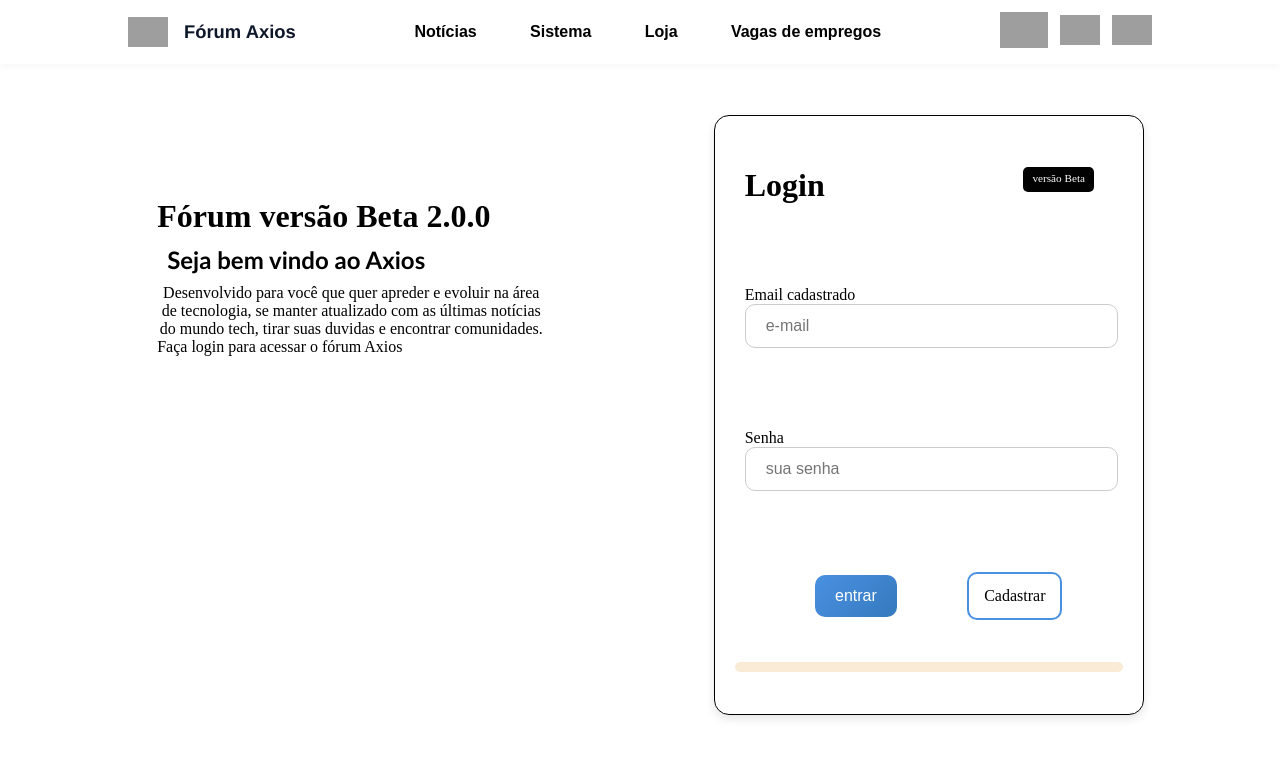
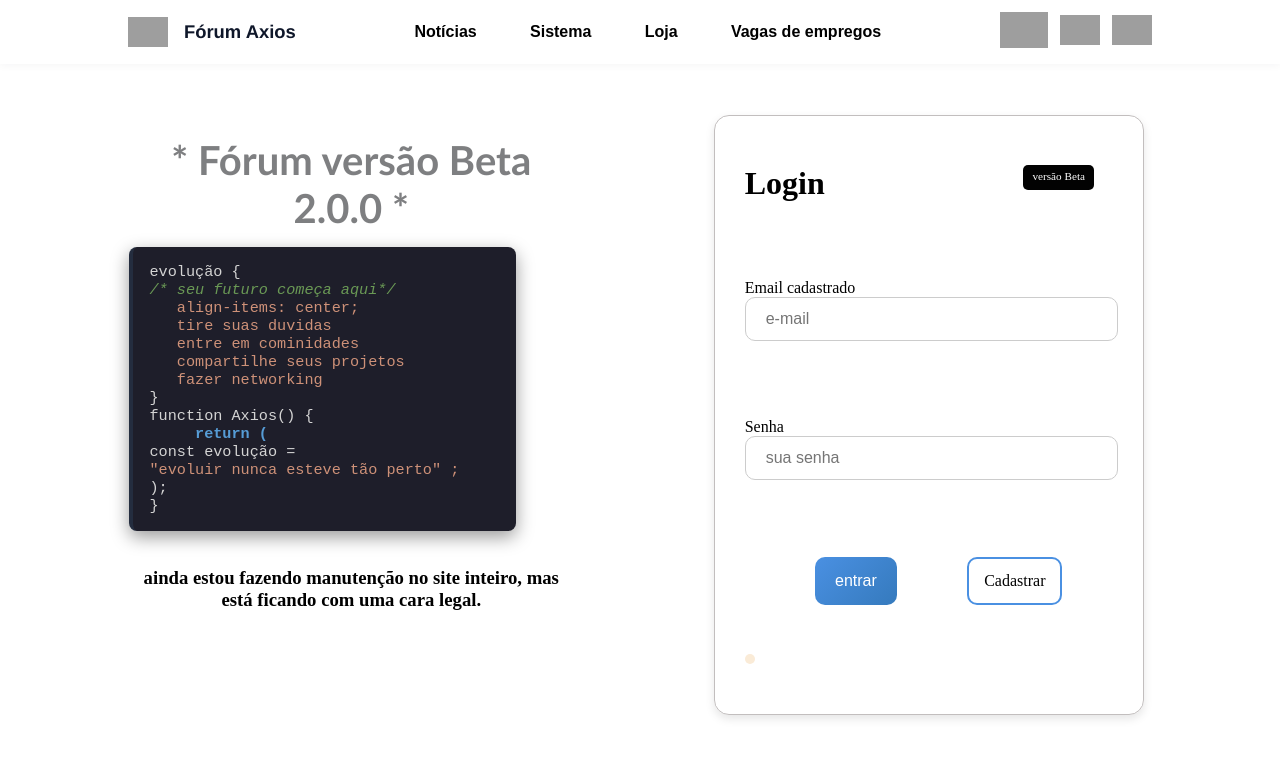
Before and after one commit to ronaldoreemias/front, a React (Vite) app: page / in a window 1280 px wide. Shown: the top 758 px of the page. Built offline with nearby package versions, Linux system fonts and the light colour scheme; grey boxes are pictures that could not be loaded.

Commit message:
upgred: style new login

```diff
--- a/src/page/Loja/Loja.module.css
+++ b/src/page/Loja/Loja.module.css
@@ -34,9 +34,47 @@
   flex-direction: column;
   justify-content: start;
   align-items: start;
-  width: 70%;
-  height: 70%;
+  width: 80%;
+  height: 90%;
 }
+
+.texto h1{
+  font-family: 'Gill Sans', 'Gill Sans MT', Calibri, 'Trebuchet MS', sans-serif;
+  font-size: 2.5rem;
+  margin-bottom: 15px;
+  color: #3b3d3fa8;
+}
+
+
+.codeBlock{
+  display: flex;
+  flex-direction: column;
+  width: 79%;
+  background: #1e1e2a; /* VSCode-like editor background */
+  color: #d4d4d4;
+  font-family: 'Fira Code', 'Courier New', monospace;
+  font-size: 0.95rem;
+  padding: 16px;
+  border-radius: 8px;
+  box-shadow: 0 6px 18px rgba(0,0,0,0.4);
+  white-space: pre;
+  border-left: 4px solid rgba(86, 156, 214, 0.12);
+}
+
+
+.codeBlock code {
+  display: flex;
+  flex-direction: column;
+  text-align: start;
+}
+
+.codeBlock .num { color: #b5cea8; }
+.codeBlock .op { color: #d4d4d4; }
+.codeBlock .str { color: #ce9178; }
+.codeBlock .keyword { color: #569cd6; font-weight: 600; }
+.codeBlock .func { color: #dcdcaa; }
+.codeBlock .comment { color: #6a9955; font-style: italic; }
+
 
 
 .container div.header h2 {
@@ -59,7 +97,7 @@
   display: flex;
   justify-content: space-evenly;
   flex-direction: column;
-  border: solid 1px black;
+  border: solid 1px rgba(177, 172, 172, 0.781);
   padding: 20px;
   border-radius: 15px;
   box-shadow: 0 4px 10px rgba(0,0,0,0.1);
@@ -117,7 +155,7 @@
 }
 
 .forme button {
-  padding: 12px 20px;
+  padding: 15px 20px;
   border-radius: 10px;
   font-size: 1rem;
   border: none;
@@ -126,9 +164,28 @@
   cursor: pointer;
 }
 
+.botoes a:hover {
+  padding: 13px 15px;
+  border-radius: 10px;
+  background-color: #4a90e2;
+  border: solid 2px #ffffff;
+  text-decoration: none;
+  transform: scale(1.05);
+  background: linear-gradient(135deg, #18d131, #08c05b);
+  color: white;
+}
+
 .forme button:hover {
   transform: scale(1.05);
   background: linear-gradient(135deg, #357abd, #2c5aa0);
+  color: rgb(255, 255, 255);
+}
+
+.areamensagem {
+  display: flex;
+  justify-content: start;
+  align-items: center;
+  width: 100%;
 }
 
 .mensagem {
@@ -152,7 +209,6 @@
   grid-template-columns: 1fr 3fr;
   gap: 3px;
   padding: 5px;
-  margin-top: 3%;
   width: 100%;
 }
 .container div {
@@ -162,7 +218,7 @@
 .container div.header {
   grid-area: header;
   text-align: center;
-  display: block;
+  display: none;
 }
 
 .container div.content {
@@ -170,7 +226,7 @@
   display: flex;
   justify-content: center;
   align-items: center;
-  height: 50vh;
+  height: 80vh;
 }
 .container div.footer {
   grid-area: footer;
@@ -191,7 +247,6 @@
   flex-direction: column;
   justify-content: space-evenly;
   align-items: center;
-  background: #f9f9f9; /* fundo suave */
   padding: 20px;
   border-radius: 15px;
   box-shadow: 0 4px 10px rgba(0,0,0,0.1); /* leve sombra */
@@ -228,5 +283,4 @@
   background: linear-gradient(135deg, #357abd, #2c5aa0);
 }
 
-
 }
--- a/src/page/Loja/index.tsx
+++ b/src/page/Loja/index.tsx
@@ -95,7 +95,9 @@ function Login() {
         <button type="submit">entrar</button>
       <a href="/Cadastrar" >Cadastrar</a>
       </div>
-    <p className={Style.mensagem}>{mensagem}</p>
+   <div className={Style.areamensagem} >
+       <p className={Style.mensagem}>{mensagem}</p>
+   </div>
     </form>
   );
 }
@@ -111,12 +113,33 @@ function Loja() {
         <div className={Style.container}>
           <div className={Style.header}>
             <div className={Style.texto}>
-              <h1>Fórum versão Beta 2.0.0</h1>
-              <h2>Seja bem vindo ao Axios</h2>
-              <p>Desenvolvido para você que quer apreder
-                e evoluir na área de tecnologia, se manter atualizado com as últimas notícias do mundo tech, tirar suas duvidas e encontrar comunidades.
-              </p>
-              <p>Faça login para acessar o fórum Axios</p>
+              <h1>* Fórum versão Beta 2.0.0 *</h1>
+
+              <pre className={Style.codeBlock}><code>
+                evolução {'{'}
+                  <span className={Style.comment}>/* seu futuro começa aqui*/</span>
+                  <span className={Style.str}>   align-items: center;</span>
+                  <span className={Style.str}>   tire suas duvidas</span>
+                  <span className={Style.str}>   entre em cominidades</span>
+                  <span className={Style.str}>   compartilhe seus projetos</span>
+                  <span className={Style.str}>   fazer networking</span>
+                {'}'}
+                <br/>
+                <code>
+                function Axios() {'{'}
+                  <span className={Style.keyword}>     return (</span>
+
+                    const evolução =  <span className={Style.str}>"evoluir nunca esteve tão perto" ;</span>
+                  );
+                  <br/>
+                {'}'}
+                </code>
+                </code>
+
+                </pre>
+              <br/>
+              <br/>
+              <h3>ainda estou fazendo manutenção no site inteiro, mas está ficando com uma cara legal.</h3>
             </div>
           </div>
           <div className={Style.content}>
--- a/src/page/cadastrar/cadastro.module.css
+++ b/src/page/cadastrar/cadastro.module.css
@@ -14,7 +14,7 @@
   grid-template-columns: 1fr 3fr;
   gap: 3px;
   padding: 5px;
-  margin-top: 5%;
+  margin-top: 3%;
   width: 40%;
 }
 .container div {
@@ -46,8 +46,14 @@
   align-items: center;
   background: #f9f9f9; /* fundo suave */
   padding: 20px;
+  border: solid 1px rgba(36, 35, 35, 0.363);
   border-radius: 15px;
   box-shadow: 0 4px 10px rgba(0,0,0,0.1); /* leve sombra */
+}
+
+.titulo {
+  background-color: #cccccc00;
+  border-radius: 10px
 }
 
 .forme input {
--- a/src/page/cadastrar/index.tsx
+++ b/src/page/cadastrar/index.tsx
@@ -78,6 +78,11 @@ function Login() {
 
   return (
     <form className={Style.forme} onSubmit={handleSubmit}>
+      <div className={Style.titulo}>
+        <h1>Cadastro</h1>
+      </div>
+      <br/>
+
       <input
         type="text"
         placeholder="nick-name"
```
